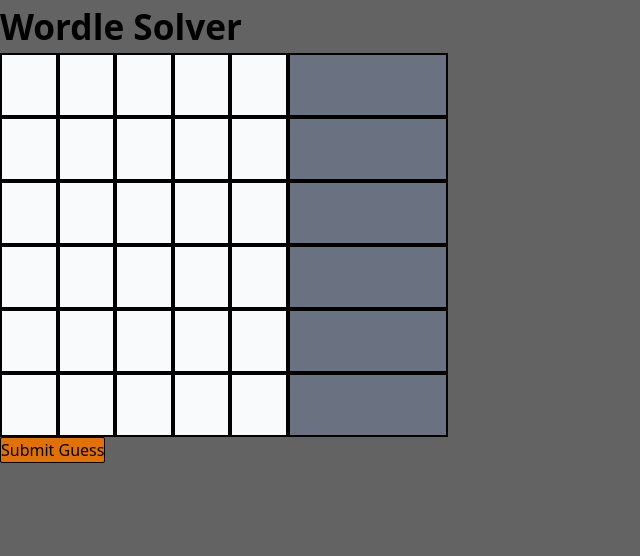
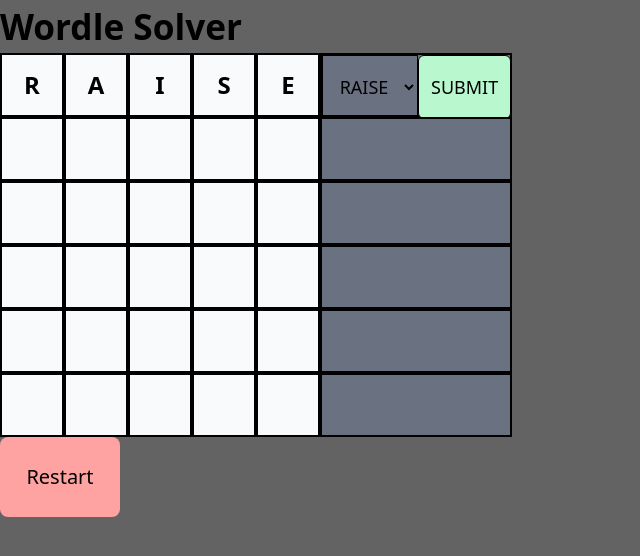
Before and after one commit to hnasser-dev/wordle-solver, a website: page web/static/index.html in a window 1280 px wide. Shown: the whole page, without its empty margins (0-640 px from the left). Drawn offline with nearby package versions, Linux system fonts and the light colour scheme; files that its build step writes are made by us from their sources; no server answers.

Commit message:
restart button, fixed bug where guesses weren't going through

```diff
--- a/web/static/index.html
+++ b/web/static/index.html
@@ -10,61 +10,65 @@
 </head>
 <body>
     <h2>Wordle Solver</h2>
-    <div id="game-container" class="relative w-md">
+    <div id="game-container" class="relative w-lg">
         <div id="letter-row-0" class="flex gap-0">
-            <div class="letter-panel w-16 h-16 bg-gray-50 border-2 flex items-center justify-center text-2xl font-bold uppercase select-none"></div>
-            <div class="letter-panel w-16 h-16 bg-gray-50 border-2 flex items-center justify-center text-2xl font-bold uppercase select-none"></div>
-            <div class="letter-panel w-16 h-16 bg-gray-50 border-2 flex items-center justify-center text-2xl font-bold uppercase select-none"></div>
-            <div class="letter-panel w-16 h-16 bg-gray-50 border-2 flex items-center justify-center text-2xl font-bold uppercase select-none"></div>
-            <div class="letter-panel w-16 h-16 bg-gray-50 border-2 flex items-center justify-center text-2xl font-bold uppercase select-none"></div>
-            <div id="row-side-panel-0" class="row-side-panel w-40 h-16 shrink-0 bg-gray-500 border-2"></div>
+            <div class="letter-panel w-16 h-16 bg-gray-50 border-2 flex items-center justify-center text-2xl font-bold uppercase select-none hover:cursor-pointer"></div>
+            <div class="letter-panel w-16 h-16 bg-gray-50 border-2 flex items-center justify-center text-2xl font-bold uppercase select-none hover:cursor-pointer"></div>
+            <div class="letter-panel w-16 h-16 bg-gray-50 border-2 flex items-center justify-center text-2xl font-bold uppercase select-none hover:cursor-pointer"></div>
+            <div class="letter-panel w-16 h-16 bg-gray-50 border-2 flex items-center justify-center text-2xl font-bold uppercase select-none hover:cursor-pointer"></div>
+            <div class="letter-panel w-16 h-16 bg-gray-50 border-2 flex items-center justify-center text-2xl font-bold uppercase select-none hover:cursor-pointer"></div>
+            <div class="row-side-panel flex w-48 h-16 shrink-0 bg-gray-500 border-2"></div>
         </div>
         <div id="letter-row-1" class="flex gap-0">
-            <div class="letter-panel w-16 h-16 bg-gray-50 border-2 flex items-center justify-center text-2xl font-bold uppercase select-none"></div>
-            <div class="letter-panel w-16 h-16 bg-gray-50 border-2 flex items-center justify-center text-2xl font-bold uppercase select-none"></div>
-            <div class="letter-panel w-16 h-16 bg-gray-50 border-2 flex items-center justify-center text-2xl font-bold uppercase select-none"></div>
-            <div class="letter-panel w-16 h-16 bg-gray-50 border-2 flex items-center justify-center text-2xl font-bold uppercase select-none"></div>
-            <div class="letter-panel w-16 h-16 bg-gray-50 border-2 flex items-center justify-center text-2xl font-bold uppercase select-none"></div>
-            <div id="row-side-panel-0" class="row-side-panel w-40 h-16 shrink-0 bg-gray-500 border-2"></div>
+            <div class="letter-panel w-16 h-16 bg-gray-50 border-2 flex items-center justify-center text-2xl font-bold uppercase select-none hover:cursor-pointer"></div>
+            <div class="letter-panel w-16 h-16 bg-gray-50 border-2 flex items-center justify-center text-2xl font-bold uppercase select-none hover:cursor-pointer"></div>
+            <div class="letter-panel w-16 h-16 bg-gray-50 border-2 flex items-center justify-center text-2xl font-bold uppercase select-none hover:cursor-pointer"></div>
+            <div class="letter-panel w-16 h-16 bg-gray-50 border-2 flex items-center justify-center text-2xl font-bold uppercase select-none hover:cursor-pointer"></div>
+            <div class="letter-panel w-16 h-16 bg-gray-50 border-2 flex items-center justify-center text-2xl font-bold uppercase select-none hover:cursor-pointer"></div>
+            <div class="row-side-panel flex w-48 h-16 shrink-0 bg-gray-500 border-2"></div>
         </div>
         <div id="letter-row-2" class="flex gap-0">
-            <div class="letter-panel w-16 h-16 bg-gray-50 border-2 flex items-center justify-center text-2xl font-bold uppercase select-none"></div>
-            <div class="letter-panel w-16 h-16 bg-gray-50 border-2 flex items-center justify-center text-2xl font-bold uppercase select-none"></div>
-            <div class="letter-panel w-16 h-16 bg-gray-50 border-2 flex items-center justify-center text-2xl font-bold uppercase select-none"></div>
-            <div class="letter-panel w-16 h-16 bg-gray-50 border-2 flex items-center justify-center text-2xl font-bold uppercase select-none"></div>
-            <div class="letter-panel w-16 h-16 bg-gray-50 border-2 flex items-center justify-center text-2xl font-bold uppercase select-none"></div>
-            <div id="row-side-panel-0" class="row-side-panel w-40 h-16 shrink-0 bg-gray-500 border-2"></div>
+            <div class="letter-panel w-16 h-16 bg-gray-50 border-2 flex items-center justify-center text-2xl font-bold uppercase select-none hover:cursor-pointer"></div>
+            <div class="letter-panel w-16 h-16 bg-gray-50 border-2 flex items-center justify-center text-2xl font-bold uppercase select-none hover:cursor-pointer"></div>
+            <div class="letter-panel w-16 h-16 bg-gray-50 border-2 flex items-center justify-center text-2xl font-bold uppercase select-none hover:cursor-pointer"></div>
+            <div class="letter-panel w-16 h-16 bg-gray-50 border-2 flex items-center justify-center text-2xl font-bold uppercase select-none hover:cursor-pointer"></div>
+            <div class="letter-panel w-16 h-16 bg-gray-50 border-2 flex items-center justify-center text-2xl font-bold uppercase select-none hover:cursor-pointer"></div>
+            <div class="row-side-panel flex w-48 h-16 shrink-0 bg-gray-500 border-2"></div>
         </div>
         <div id="letter-row-3" class="flex gap-0">
-            <div class="letter-panel w-16 h-16 bg-gray-50 border-2 flex items-center justify-center text-2xl font-bold uppercase select-none"></div>
-            <div class="letter-panel w-16 h-16 bg-gray-50 border-2 flex items-center justify-center text-2xl font-bold uppercase select-none"></div>
-            <div class="letter-panel w-16 h-16 bg-gray-50 border-2 flex items-center justify-center text-2xl font-bold uppercase select-none"></div>
-            <div class="letter-panel w-16 h-16 bg-gray-50 border-2 flex items-center justify-center text-2xl font-bold uppercase select-none"></div>
-            <div class="letter-panel w-16 h-16 bg-gray-50 border-2 flex items-center justify-center text-2xl font-bold uppercase select-none"></div>
-            <div id="row-side-panel-0" class="row-side-panel w-40 h-16 shrink-0 bg-gray-500 border-2"></div>
+            <div class="letter-panel w-16 h-16 bg-gray-50 border-2 flex items-center justify-center text-2xl font-bold uppercase select-none hover:cursor-pointer"></div>
+            <div class="letter-panel w-16 h-16 bg-gray-50 border-2 flex items-center justify-center text-2xl font-bold uppercase select-none hover:cursor-pointer"></div>
+            <div class="letter-panel w-16 h-16 bg-gray-50 border-2 flex items-center justify-center text-2xl font-bold uppercase select-none hover:cursor-pointer"></div>
+            <div class="letter-panel w-16 h-16 bg-gray-50 border-2 flex items-center justify-center text-2xl font-bold uppercase select-none hover:cursor-pointer"></div>
+            <div class="letter-panel w-16 h-16 bg-gray-50 border-2 flex items-center justify-center text-2xl font-bold uppercase select-none hover:cursor-pointer"></div>
+            <div class="row-side-panel flex w-48 h-16 shrink-0 bg-gray-500 border-2"></div>
         </div>
         <div id="letter-row-4" class="flex gap-0">
-            <div class="letter-panel w-16 h-16 bg-gray-50 border-2 flex items-center justify-center text-2xl font-bold uppercase select-none"></div>
-            <div class="letter-panel w-16 h-16 bg-gray-50 border-2 flex items-center justify-center text-2xl font-bold uppercase select-none"></div>
-            <div class="letter-panel w-16 h-16 bg-gray-50 border-2 flex items-center justify-center text-2xl font-bold uppercase select-none"></div>
-            <div class="letter-panel w-16 h-16 bg-gray-50 border-2 flex items-center justify-center text-2xl font-bold uppercase select-none"></div>
-            <div class="letter-panel w-16 h-16 bg-gray-50 border-2 flex items-center justify-center text-2xl font-bold uppercase select-none"></div>
-            <div id="row-side-panel-0" class="row-side-panel w-40 h-16 shrink-0 bg-gray-500 border-2"></div>
+            <div class="letter-panel w-16 h-16 bg-gray-50 border-2 flex items-center justify-center text-2xl font-bold uppercase select-none hover:cursor-pointer"></div>
+            <div class="letter-panel w-16 h-16 bg-gray-50 border-2 flex items-center justify-center text-2xl font-bold uppercase select-none hover:cursor-pointer"></div>
+            <div class="letter-panel w-16 h-16 bg-gray-50 border-2 flex items-center justify-center text-2xl font-bold uppercase select-none hover:cursor-pointer"></div>
+            <div class="letter-panel w-16 h-16 bg-gray-50 border-2 flex items-center justify-center text-2xl font-bold uppercase select-none hover:cursor-pointer"></div>
+            <div class="letter-panel w-16 h-16 bg-gray-50 border-2 flex items-center justify-center text-2xl font-bold uppercase select-none hover:cursor-pointer"></div>
+            <div class="row-side-panel flex w-48 h-16 shrink-0 bg-gray-500 border-2"></div>
 
         </div>
         <div id="letter-row-5" class="flex gap-0">
-            <div class="letter-panel w-16 h-16 bg-gray-50 border-2 flex items-center justify-center text-2xl font-bold uppercase select-none"></div>
-            <div class="letter-panel w-16 h-16 bg-gray-50 border-2 flex items-center justify-center text-2xl font-bold uppercase select-none"></div>
-            <div class="letter-panel w-16 h-16 bg-gray-50 border-2 flex items-center justify-center text-2xl font-bold uppercase select-none"></div>
-            <div class="letter-panel w-16 h-16 bg-gray-50 border-2 flex items-center justify-center text-2xl font-bold uppercase select-none"></div>
-            <div class="letter-panel w-16 h-16 bg-gray-50 border-2 flex items-center justify-center text-2xl font-bold uppercase select-none"></div>
-            <div id="row-side-panel-0" class="row-side-panel w-40 h-16 shrink-0 bg-gray-500 border-2"></div>
+            <div class="letter-panel w-16 h-16 bg-gray-50 border-2 flex items-center justify-center text-2xl font-bold uppercase select-none hover:cursor-pointer"></div>
+            <div class="letter-panel w-16 h-16 bg-gray-50 border-2 flex items-center justify-center text-2xl font-bold uppercase select-none hover:cursor-pointer"></div>
+            <div class="letter-panel w-16 h-16 bg-gray-50 border-2 flex items-center justify-center text-2xl font-bold uppercase select-none hover:cursor-pointer"></div>
+            <div class="letter-panel w-16 h-16 bg-gray-50 border-2 flex items-center justify-center text-2xl font-bold uppercase select-none hover:cursor-pointer"></div>
+            <div class="letter-panel w-16 h-16 bg-gray-50 border-2 flex items-center justify-center text-2xl font-bold uppercase select-none hover:cursor-pointer"></div>
+            <div class="row-side-panel flex w-48 h-16 shrink-0 bg-gray-500 border-2"></div>
         </div>
         <div id="loading-spinner" class="hidden absolute inset-0 flex items-center justify-center">
             <div class="w-14 h-14 border-8 border-black border-t-blue-300 rounded-full animate-spin"></div>
         </div>
+        <div id="game-error-outer" class="hidden absolute text-center inset-0 flex items-center justify-center">
+            <div id="game-error-inner" class="rounded-md p-2 border-2 bg-red-200 border-black"></div>
+        </div>
     </div>
-    <button class="bg-amber-600 rounded-xs border" id="submit-guess-btn">Submit Guess</button>
+    <!-- TODO - styling -->
+    <button id="restart-btn" class="w-30 h-20 bg-red-300 rounded-lg text-xl hover:cursor-pointer">Restart</button>
     <script>
         const go = new Go();
         WebAssembly.instantiateStreaming(fetch("main.wasm"), go.importObject)
--- a/web/static/input.css
+++ b/web/static/input.css
@@ -8,7 +8,3 @@ h2 {
     font-size: 2.2rem;
     font-weight: bold;
 }
-
-.letter-panel:hover {
-    cursor: pointer;
-}
--- a/web/static/main.js
+++ b/web/static/main.js
@@ -20,6 +20,103 @@ const populateRowPanels = (rowIdx) => {
             letterPanels[i].innerHTML = "";
         }
     }
+};
+
+const updateRows = (suggestions, guessNum) => {
+    console.log(suggestions, guessNum);
+    const rowSidePanels = document.querySelectorAll(".row-side-panel");
+    rowSidePanels.forEach((sidePanel, idx) => {
+        if (idx == guessNum) {
+            const submitBtn = document.createElement("button");
+            submitBtn.id = "submit-guess-btn";
+            submitBtn.innerHTML = "Submit";
+            submitBtn.classList.add(
+                "w-24",
+                "h-16",
+                "bg-green-200",
+                "block",
+                "px-3",
+                "py-2.5",
+                "border",
+                "border-default-medium",
+                "text-lg",
+                "uppercase",
+                "text-center",
+                "rounded-md",
+                "hover:cursor-pointer"
+            );
+            submitBtn.addEventListener("click", (event) => {
+                btn = event.currentTarget;
+                console.log("clicked!");
+                if (guessNum > 5 || currentGuessArr.length != 5) {
+                    btn.disabled = true;
+                    return;
+                }
+                const guess = currentGuessArr.join("").toLowerCase();
+                const colourPattern = getColourPattern(guessNum);
+                const loadingSpinner =
+                    document.querySelector("#loading-spinner");
+                loadingSpinner.classList.remove("hidden");
+                // set timeout allows the removal of the loadingSpinner again
+                setTimeout(() => {
+                    console.log("getting suggestions...");
+                    suggestions = guessHelper.getSuggestions(
+                        guess,
+                        colourPattern,
+                        "normal"
+                    );
+                    console.log("suggestions:", suggestions);
+                    if (!suggestions || suggestions.length == 0) {
+                        document.querySelector("#game-error-inner").innerHTML =
+                            "No possible answers left!<br>Are you sure you entered all the colours in correctly?";
+                        document
+                            .querySelector("#game-error-outer")
+                            .classList.remove("hidden");
+                        loadingSpinner.classList.add("hidden");
+                        return;
+                    }
+                    guessNum++;
+                    updateRows(suggestions, guessNum);
+                    loadingSpinner.classList.add("hidden");
+                    console.log(guessNum);
+                    btn.remove();
+                }, 10);
+            });
+            const selector = document.createElement("select");
+            selector.classList.add(
+                "w-24",
+                "h-16",
+                "block",
+                "px-3",
+                "py-2.5",
+                "border",
+                "border-default-medium",
+                "text-lg",
+                "uppercase",
+                "text-center"
+            );
+            for (const suggestion of suggestions) {
+                selector.add(new Option(suggestion.toUpperCase(), suggestion));
+            }
+            const suggestionOnChange = () => {
+                const selectedValue =
+                    selector.options[selector.selectedIndex].value;
+                console.log("selectedValue:", selectedValue);
+                currentGuessArr = selectedValue.toUpperCase().split("");
+                console.log("currentGuessArr:", currentGuessArr);
+                populateRowPanels(guessNum);
+            };
+            selector.addEventListener("change", suggestionOnChange);
+            sidePanel.replaceChildren(selector, submitBtn);
+            // force default value to populate the dropdown first
+            if (suggestions.length > 0) {
+                selector.value = suggestions[0];
+                suggestionOnChange();
+            }
+        } else {
+            sidePanel.innerHTML = "";
+        }
+    });
 };
 
 const getColourPattern = (rowIdx) => {
@@ -73,71 +170,6 @@ document.addEventListener("keydown", (event) => {
     }
 });
 
-document.querySelector("#submit-guess-btn").addEventListener("click", (btn) => {
-    if (guessNum > 5 || currentGuessArr.length != 5) {
-        btn.disabled = true;
-        return;
-    }
-    const guess = currentGuessArr.join("").toLowerCase();
-    const colourPattern = getColourPattern(guessNum);
-    console.log(guess, colourPattern);
-    console.log("calling go func...");
-
-    const loadingSpinner = document.querySelector("#loading-spinner");
-    loadingSpinner.classList.remove("hidden");
-    // set timeout allows the removal of the loadingSpinner again
-    setTimeout(() => {
-        suggestions = guessHelper.getSuggestions(
-            guess,
-            colourPattern,
-            "normal"
-        );
-        console.log(suggestions);
-        loadingSpinner.classList.add("hidden");
-        const rowSidePanels = document.querySelectorAll(".row-side-panel");
-        guessNum++;
-        rowSidePanels.forEach((sidePanel, idx) => {
-            if (idx == guessNum) {
-                const selector = document.createElement("select");
-                selector.classList.add(
-                    "w-40",
-                    "h-16",
-                    "block",
-                    "px-3",
-                    "py-2.5",
-                    "border",
-                    "border-default-medium",
-                    "text-lg",
-                    "uppercase",
-                    "text-center"
-                );
-                for (suggestion of suggestions) {
-                    selector.add(
-                        new Option(suggestion.toUpperCase(), suggestion)
-                    );
-                }
-                const suggestionOnChange = () => {
-                    const selectedValue =
-                        selector.options[selector.selectedIndex].value;
-                    currentGuessArr = selectedValue.toUpperCase().split("");
-                    populateRowPanels(guessNum);
-                };
-                selector.addEventListener("change", suggestionOnChange);
-                sidePanel.replaceChildren(selector);
-                // force default value to populate the dropdown first
-                if (suggestions) {
-                    selector.value = suggestions[0];
-                    suggestionOnChange();
-                }
-            } else {
-                sidePanel.innerHTML = "";
-            }
-        });
-        currentGuessArr = [];
-        console.log(guessNum);
-    }, 10);
-});
-
 const letterPanels = document.querySelectorAll(".letter-panel");
 letterPanels.forEach((panel) => {
     panel.addEventListener("click", () => {
@@ -153,4 +185,8 @@ letterPanels.forEach((panel) => {
     });
 });
 
-const wordDropDowns = document.querySelectorAll(".letter-panel");
+document.querySelector("#restart-btn").addEventListener("click", () => {
+    window.location.reload();
+});
+
+updateRows(["raise", "thing"], guessNum);
```
